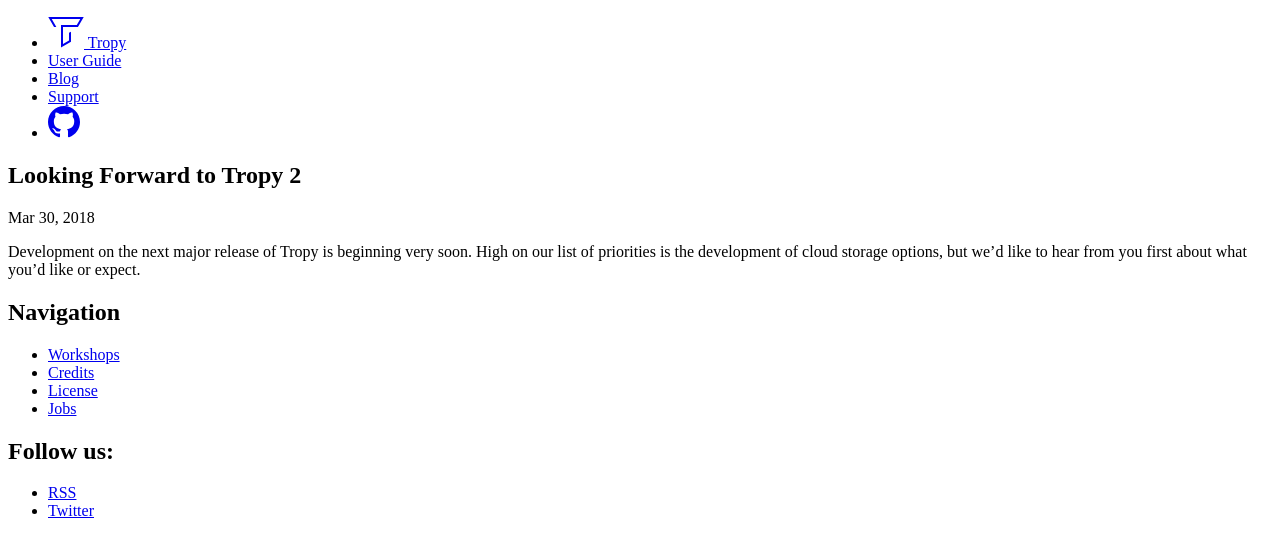
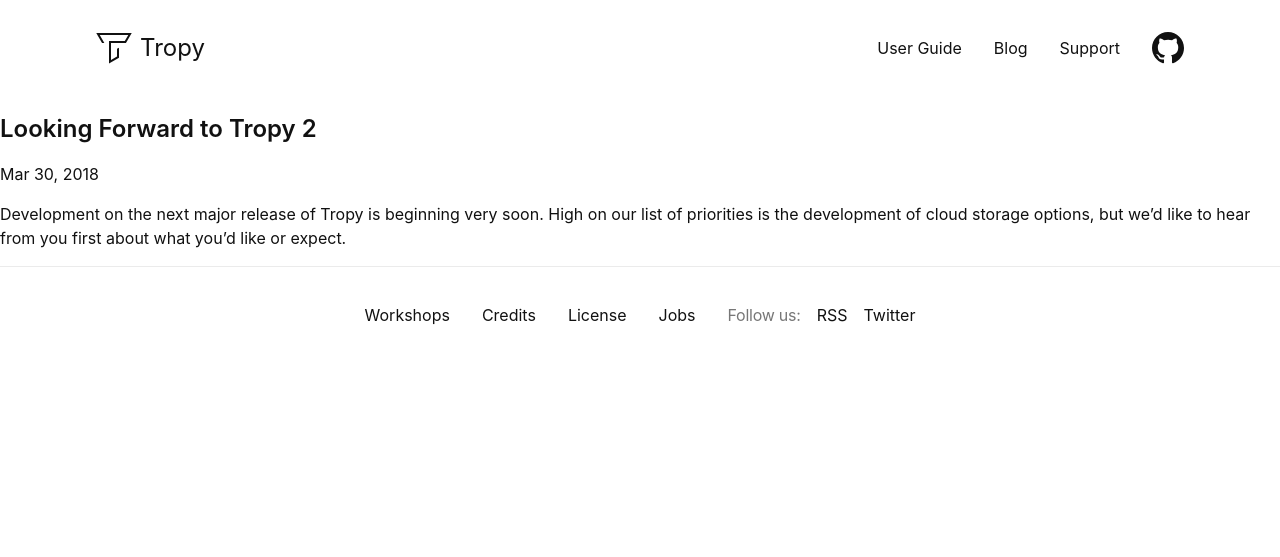
Before and after one commit to tropy/tropy.github.io, a Jekyll site: the page built from _posts/2018-03-30-looking-forward-to-tropy-2.md, in a window 1280 px wide. Shown: the top 557 px of the page. Built offline with Jekyll 4.4.1, drawn with Linux system fonts in a browser that asks for light colours.

Commit message:
Use absolute paths in default layout.

```diff
--- a/_layouts/default.html
+++ b/_layouts/default.html
@@ -5,12 +5,12 @@
     <meta name="viewport" content="width=device-width, initial-scale=1">
     {%- seo -%}
     {%- feed_meta -%}
-    <link rel="stylesheet" href="assets/stylesheets/main.css">
+    <link rel="stylesheet" href="/assets/stylesheets/main.css">
   </head>
   <body class="{{ page.class }}">
     {%- include header.html -%}
     {{ content }}
     {%- include footer.html -%}
-    <script src="assets/javascripts/main.js"></script>
+    <script src="/assets/javascripts/main.js"></script>
   </body>
 </html>
```
